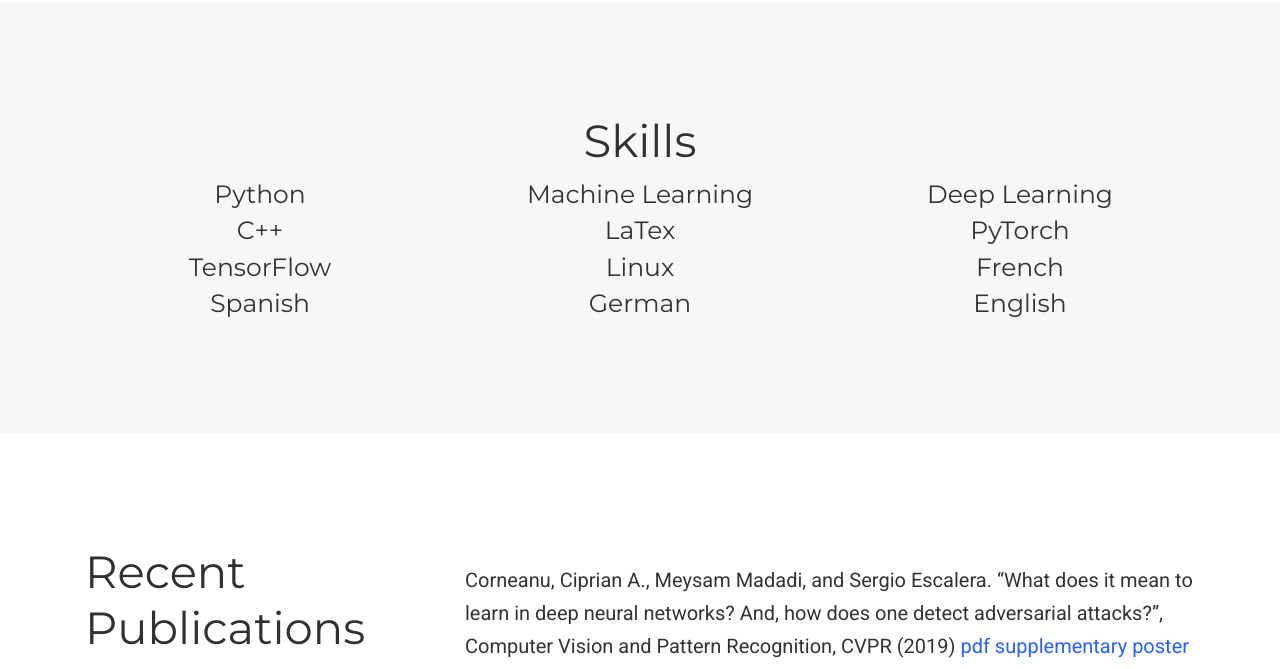
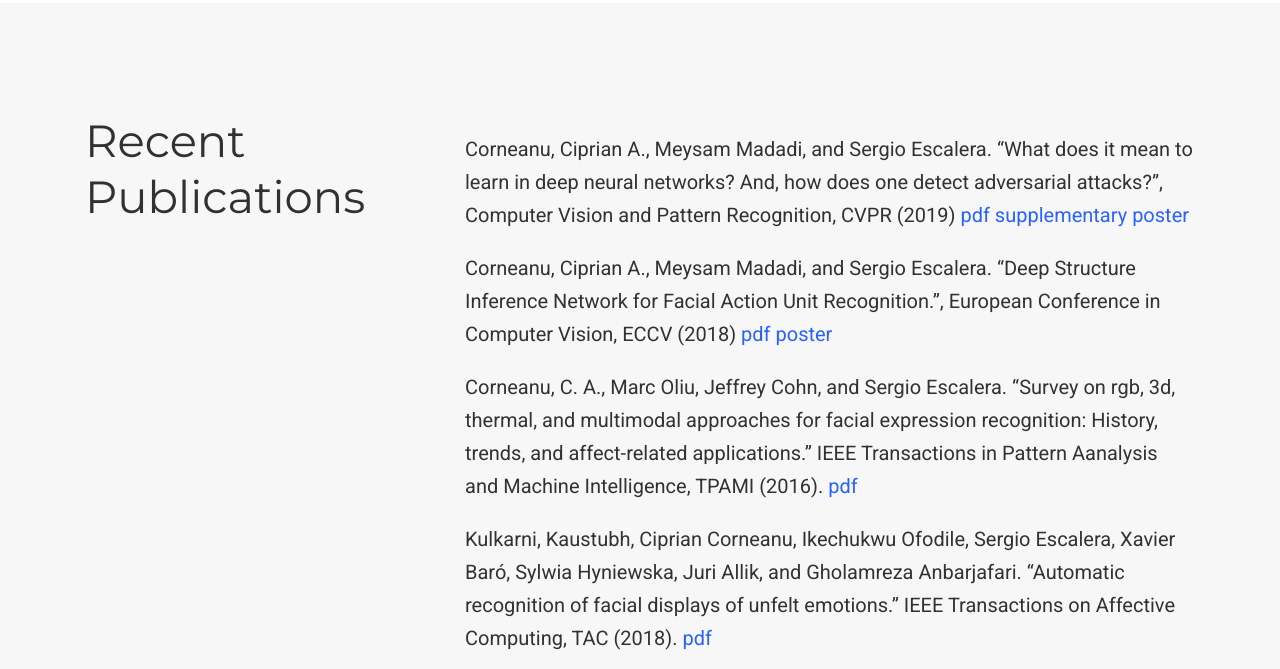
Before and after one commit to cipriancorneanu/cipriancorneanu.github.io, a plain HTML site: page index.html in a window 1280 px wide. Shown: the part 831-1500 px from the top of the page. Drawn offline with nearby package versions, Linux system fonts and the light colour scheme; some icons are missing.

Commit message:
Cleaning sections and adding poster file.

```diff
--- a/index.html
+++ b/index.html
@@ -465,163 +465,6 @@ and human-computer interaction.</p>
 
 
 
-  <section id="skills" class="home-section">
-    <div class="container">
-
-
-
-<div class="row featurette">
-
-  <div class="col-md-12 section-heading">
-    <h1>Skills</h1>
-
-  </div>
-
-
-
-
-
-
-
-
-
-
-  <div class="col-12 col-sm-4">
-
-    <h3>Python</h3>
-
-  </div>
-
-
-
-
-
-
-  <div class="col-12 col-sm-4">
-
-    <h3>Machine Learning</h3>
-
-  </div>
-
-
-
-
-
-
-  <div class="col-12 col-sm-4">
-
-    <h3>Deep Learning</h3>
-
-  </div>
-
-
-
-
-
-
-  <div class="col-12 col-sm-4">
-
-    <h3>C++</h3>
-
-  </div>
-
-
-
-
-
-
-  <div class="col-12 col-sm-4">
-
-    <h3>LaTex</h3>
-
-  </div>
-
-
-
-
-
-
-  <div class="col-12 col-sm-4">
-
-    <h3>PyTorch</h3>
-
-  </div>
-
-
-
-
-
-
-  <div class="col-12 col-sm-4">
-
-    <h3>TensorFlow</h3>
-
-  </div>
-
-
-
-
-
-
-  <div class="col-12 col-sm-4">
-
-    <h3>Linux</h3>
-
-  </div>
-
-
-
-
-
-
-  <div class="col-12 col-sm-4">
-
-    <h3>French</h3>
-
-  </div>
-
-
-
-
-
-
-  <div class="col-12 col-sm-4">
-
-    <h3>Spanish</h3>
-
-  </div>
-
-
-
-
-
-
-  <div class="col-12 col-sm-4">
-
-    <h3>German</h3>
-
-  </div>
-
-
-
-
-
-
-  <div class="col-12 col-sm-4">
-
-    <h3>English</h3>
-
-  </div>
-
-</div>
-
-    </div>
-  </section>
-
-
-
-
-
   <section id="publications_selected" class="home-section">
     <div class="container">
 
@@ -655,45 +498,6 @@ and human-computer interaction.</p>
 
 
 
-
-  </div>
-</div>
-
-    </div>
-  </section>
-
-
-
-
-
-  <section id="projects" class="home-section">
-    <div class="container">
-
-
-
-
-
-
-
-
-<div class="row">
-  <div class="col-xs-12 col-md-4 section-heading">
-
-    <h1>Projects</h1>
-
-
-  </div>
-  <div class="col-xs-12 col-md-8">
-
-
-
-
-
-
-
-    <div class="row isotope projects-container js-layout-masonry ">
-
-    </div>
 
   </div>
 </div>
```
Also changed, not shown: 1 other file.
